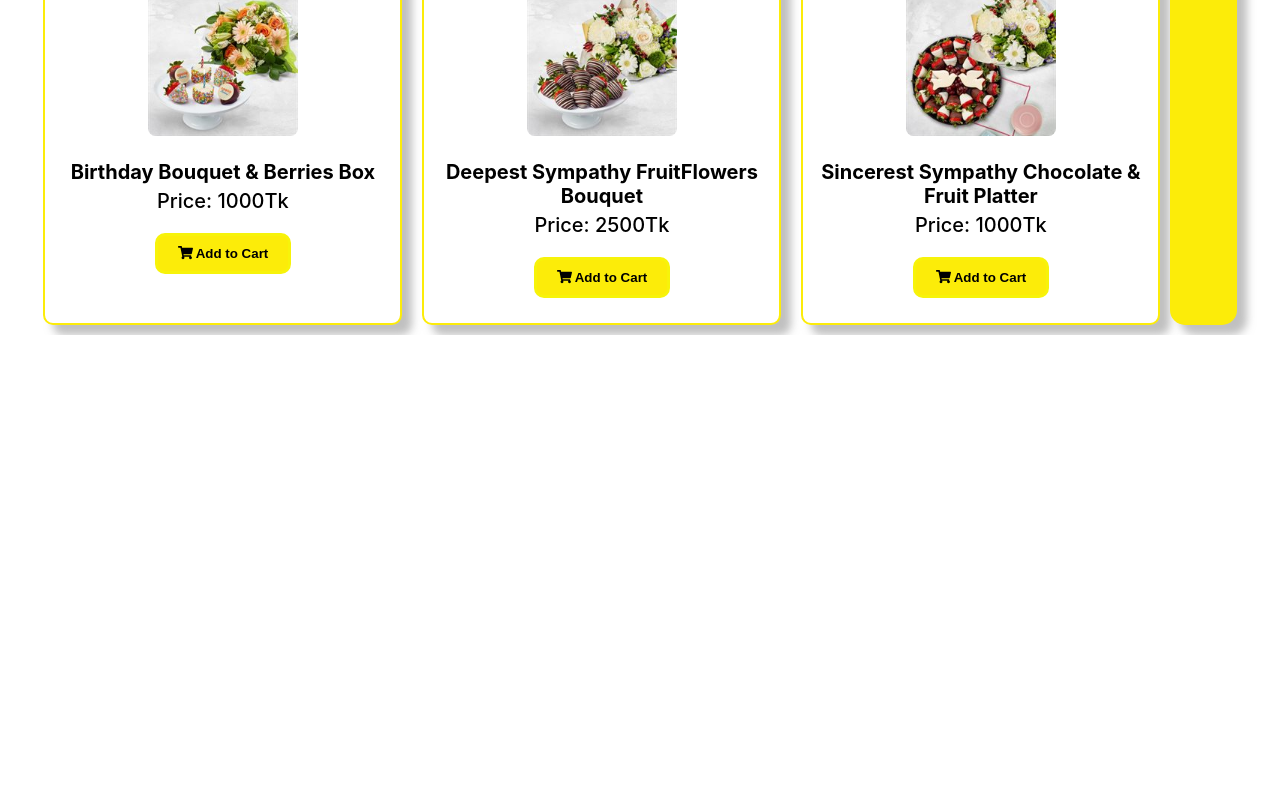
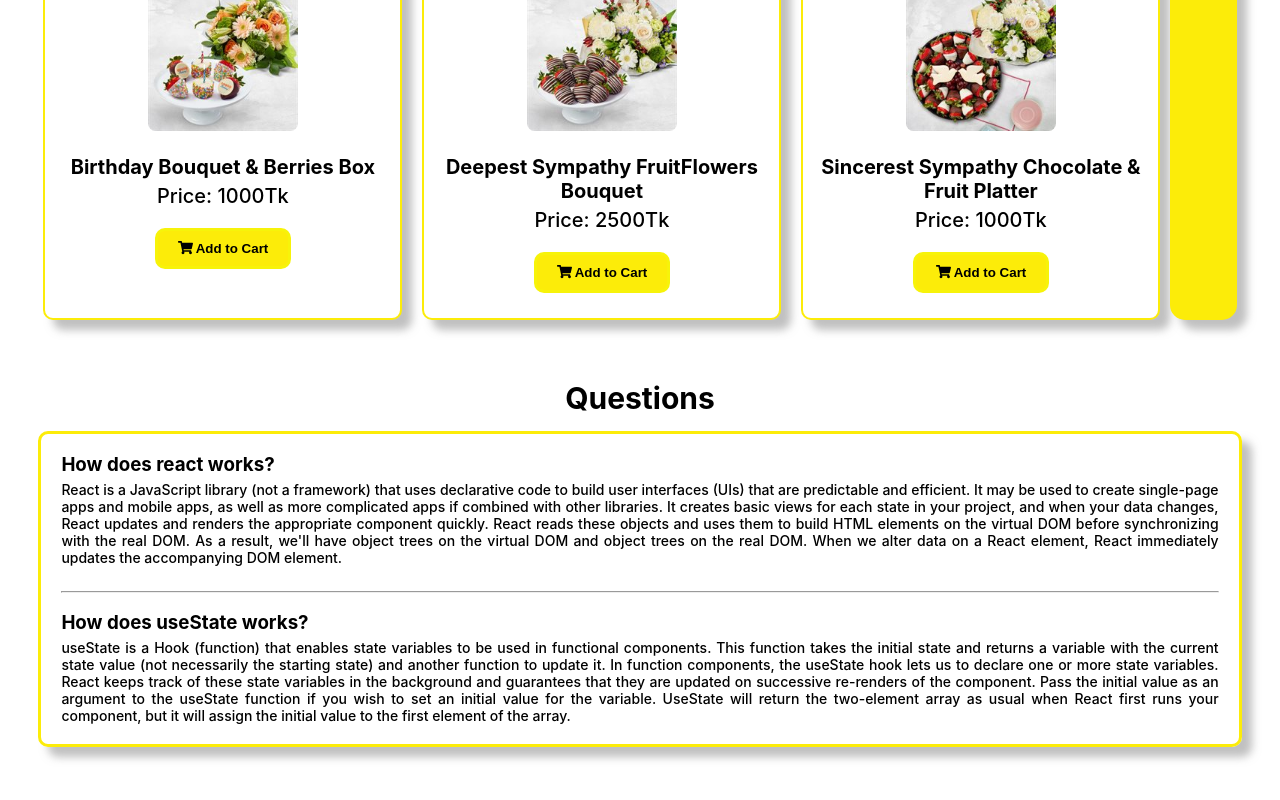
Before and after one commit to shahriurahmed/fruit-flower, a React (Create React App) app: page / in a window 1280 px wide. Shown: the part 1048-1848 px from the top of the page. Before the commit the page ends 1383 px from the top, so only its background shows below. Built offline with nearby package versions, Linux system fonts and the light colour scheme.

Commit message:
question added

```diff
--- a/public/index.html
+++ b/public/index.html
@@ -22,6 +22,7 @@
       work correctly both with client-side routing and a non-root public URL.
       Learn how to configure a non-root public URL by running `npm run build`.
     -->
+
   <title>Final year project student</title>
 </head>
 
--- a/src/App.js
+++ b/src/App.js
@@ -1,12 +1,16 @@
 import './App.css';
 import Header from './components/Header/Header';
 import Myshop from './components/Myshop/Myshop';
+import Question from './components/Question/Question';
+
 
 function App() {
   return (
     <div>
       <Header></Header>
       <Myshop></Myshop>
+      <Question></Question>
+
     </div>
   );
 }
--- a/src/components/Header/Header.css
+++ b/src/components/Header/Header.css
@@ -6,7 +6,7 @@
     height: 120px;
     padding-bottom: 50px;
     padding-top: 20px;
-    margin: 5px;
+
     margin-bottom: 50px;
 }
 h2{
--- a/src/components/Header/Header.js
+++ b/src/components/Header/Header.js
@@ -5,7 +5,7 @@ const Header = () => {
     return (
         <div className="header">
             <h2 className="header-title">FruitFlowers</h2>
-            <p>Choose your gift bundle</p>
+            <p>choose your gift bundle</p>
 
         </div>
     );
--- /dev/null
+++ b/src/components/Question/Question.css
@@ -0,0 +1,29 @@
+.questions{
+
+    box-shadow: 10px 10px 8px #88888886;
+    margin-left: 3%;
+    margin-right: 3%;
+    margin-top: 15px;
+    margin-bottom: 100px;
+    padding-left: 20px;
+    padding-right: 20px;
+    border: 3px solid #FCEC09 ;
+    border-radius: 10px;
+    padding-bottom: 20px;
+}
+#questions{
+    text-align: center;
+    margin-top: 50px;
+    font-size: 30px;
+}
+
+#answer{
+    font-size: 14px;
+    text-align: justify;
+}
+#question{
+    margin-bottom: 5px;
+}
+#divider{
+    margin-top: 25px;
+}
--- /dev/null
+++ b/src/components/Question/Question.js
@@ -0,0 +1,27 @@
+import React from 'react';
+import './Question.css'
+
+const Question = () => {
+    return (
+        <div >
+            <h2 id='questions'>
+                Questions
+            </h2>
+            <div className='questions'>
+                <h3 id='question'>How does react works?</h3>
+                <p id='answer'>React is a JavaScript library (not a framework) that uses declarative code to build user interfaces (UIs) that are predictable and efficient. It may be used to create single-page apps and mobile apps, as well as more complicated apps if combined with other libraries. It creates basic views for each state in your project, and when your data changes, React updates and renders the appropriate component quickly. React reads these objects and uses them to build HTML elements on the virtual DOM before synchronizing with the real DOM. As a result, we'll have object trees on the virtual DOM and object trees on the real DOM. When we alter data on a React element, React immediately updates the accompanying DOM element.</p>
+                <hr id='divider'></hr>
+                <h3 id='question'>How does useState works?</h3>
+                <p id='answer'>
+                    useState is a Hook (function) that enables state variables to be used in functional components. This function takes the initial state and returns a variable with the current state value (not necessarily the starting state) and another function to update it. In function components, the useState hook lets us to declare one or more state variables. React keeps track of these state variables in the background and guarantees that they are updated on successive re-renders of the component.
+                    Pass the initial value as an argument to the useState function if you wish to set an initial value for the variable. UseState will return the two-element array as usual when React first runs your component, but it will assign the initial value to the first element of the array.
+                </p>
+
+            </div>
+
+
+        </div>
+    );
+};
+
+export default Question;
```
